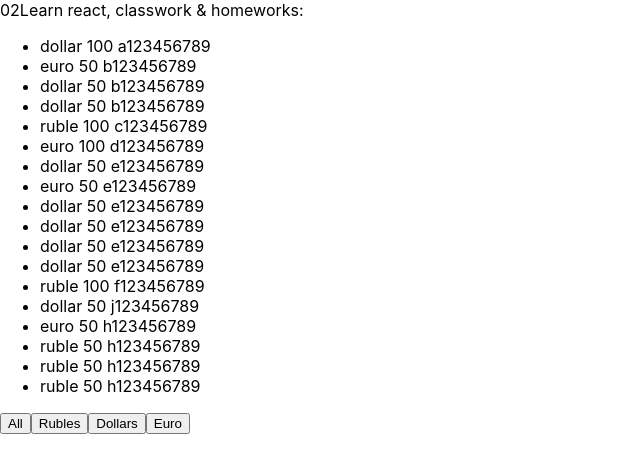
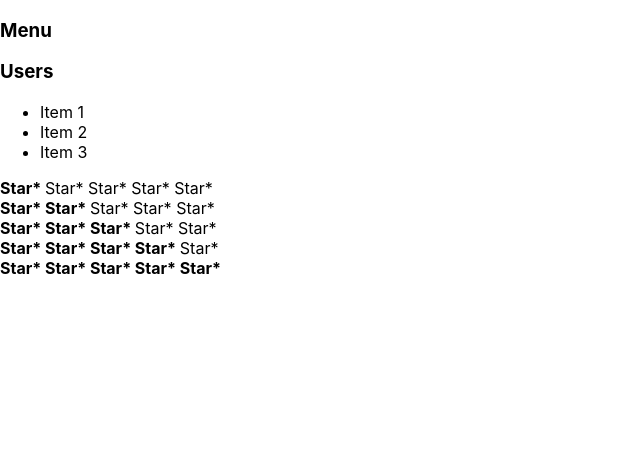
Before and after one commit to SergFediaev/bank-app, a React (Create React App) app: page / in a window 1280 px wide. Shown: the top 472 px of the page, without its empty margins (0-640 px from the left). Built offline with nearby package versions, Linux system fonts and the light colour scheme.

Commit message:
Урок: 05 react кабзда как подробно условный рендеринг.

```diff
--- a/src/App.tsx
+++ b/src/App.tsx
@@ -1,16 +1,23 @@
 import React from 'react';
 import './App.css';
-import {AppBank} from "./lessons/react/app_bank/AppBank";
+import {Accordion} from "./lessons/samurai_way/Accordion/Accordion";
+import {Rating} from "./lessons/samurai_way/Rating/Rating";
 
 function App() {
     return <>
-        Learn react, classwork & homeworks:
         {/*<Map/>*/}
         {/*<Buttons/>*/}
         {/*<UseState/>*/}
         {/*<FilterClasswork/>*/}
         {/*<Native01/>*/}
-        <AppBank/>
+        {/*<AppBank/>*/}
+        <Accordion title={"Menu"} collapsed={true}/>
+        <Accordion title={"Users"} collapsed={false}/>
+        <Rating value={1}/>
+        <Rating value={2}/>
+        <Rating value={3}/>
+        <Rating value={4}/>
+        <Rating value={5}/>
     </>
 }
 
--- a/src/index.tsx
+++ b/src/index.tsx
@@ -3,7 +3,7 @@ import ReactDOM from 'react-dom/client';
 import './index.css';
 import App from './App';
 import reportWebVitals from './reportWebVitals';
-import {value02} from "./lessons/native/02/02";
+// import {value02} from "./lessons/native/02/02";
 import {sum} from "./lessons/native/03/03";
 
 let a = sum;
@@ -13,7 +13,7 @@ const root = ReactDOM.createRoot(
 );
 root.render(
     <React.StrictMode>
-        {value02}
+        {/*{value02}*/}
         <App/>
     </React.StrictMode>
 );
--- a/src/lessons/native/03/03.ts
+++ b/src/lessons/native/03/03.ts
@@ -1,7 +1,7 @@
 import {StudentType} from "../02/02";
 import {CityTestType, GovernmentBuildingType, HouseTestType} from "../02/02.test";
 
-debugger
+// debugger
 
 export const sum = (a: number, b: number) => {
     return a + b;
@@ -10,7 +10,7 @@ export const sum = (a: number, b: number) => {
 const result = sum(sum(1, 2), sum(3, 4))
 
 export const addTechnology = (student: StudentType, technology: string) => {
-    debugger
+    // debugger
     student.technologies.push({
         id: new Date().getDate(),
         title: technology,
--- a/src/lessons/samurai_way/Accordion/Accordion.tsx
+++ b/src/lessons/samurai_way/Accordion/Accordion.tsx
@@ -2,18 +2,23 @@ import React from "react";
 
 type AccordionPropsType = {
     title: string
-    collapsed: boolean
+    collapsed?: boolean
 }
 
-export function Accordion(props: AccordionPropsType) {
-    if (props.collapsed) {
-        return <AccordionTitle titleValue={props.title}/>
-    } else {
-        return <div>
-            <AccordionTitle titleValue={props.title}/>
-            <AccordionMenu/>
-        </div>
-    }
+export const AccordionTern = (props: AccordionPropsType) => props.collapsed ?
+    <AccordionTitle titleValue={props.title}/> :
+    <div>
+        <AccordionTitle titleValue={props.title}/>
+        <AccordionMenu/>
+    </div>
+
+export const Accordion = (props: AccordionPropsType) => {
+    console.log('Accordion rendering')
+
+    return <div>
+        <AccordionTitle titleValue={props.title}/>
+        {!props.collapsed && <AccordionMenu/>}
+    </div>
 }
 
 type AccordionTitlePropsType = {
@@ -22,7 +27,7 @@ type AccordionTitlePropsType = {
 
 const AccordionTitle = (props: AccordionTitlePropsType) =>
     // <h3>{console.log('Rendering Acc title')}{props.titleValue} RIGHT?</h3>
-    <h3>{props.titleValue} RIGHT?</h3>
+    <h3>{props.titleValue}</h3>
 
 // function AccordionTitle(props: any) {
 //     return <h3>Title is: {props.title}</h3>
--- a/src/lessons/samurai_way/Rating/Rating.tsx
+++ b/src/lessons/samurai_way/Rating/Rating.tsx
@@ -1,56 +1,16 @@
 import React from "react";
 
 type RatingPropsType = {
-    value: number
+    value: 0 | 1 | 2 | 3 | 4 | 5
 }
 
-export function Rating(props: RatingPropsType) {
-    if (props.value === 0) {
-        return (
-            <div>
-                <Star selected={true}/>
-                <Star selected={true}/>
-                <Star selected={true}/>
-                <Star selected={false}/>
-                <Star selected={false}/>
-            </div>
-        )
-    }
-
-    if (props.value === 1) {
-        return (
-            <div>
-                <Star selected={true}/>
-                <Star selected={true}/>
-                <Star selected={true}/>
-                <Star selected={false}/>
-                <Star selected={false}/>
-            </div>
-        )
-    }
-
-    if (props.value === 2) {
-        return (
-            <div>
-                <Star selected={true}/>
-                <Star selected={true}/>
-                <Star selected={true}/>
-                <Star selected={false}/>
-                <Star selected={false}/>
-            </div>
-        )
-    } else {
-        return (
-            <div>
-                <Star selected={true}/>
-                <Star selected={true}/>
-                <Star selected={true}/>
-                <Star selected={false}/>
-                <Star selected={false}/>
-            </div>
-        )
-    }
-}
+export const Rating = (props: RatingPropsType) => <div>
+    <Star selected={props.value > 0}/>
+    <Star selected={props.value > 1}/>
+    <Star selected={props.value > 2}/>
+    <Star selected={props.value > 3}/>
+    <Star selected={props.value > 4}/>
+</div>
 
 // debugger
 
@@ -63,8 +23,8 @@ function Star(props: StarPropsType) {
     console.log('Star rendering');
     // debugger
     if (props.selected) {
-        return <span><b>Star *</b></span>
+        return <span><b>Star* </b></span>
     } else {
-        return <span>Star *</span>
+        return <span>Star* </span>
     }
 }
```
